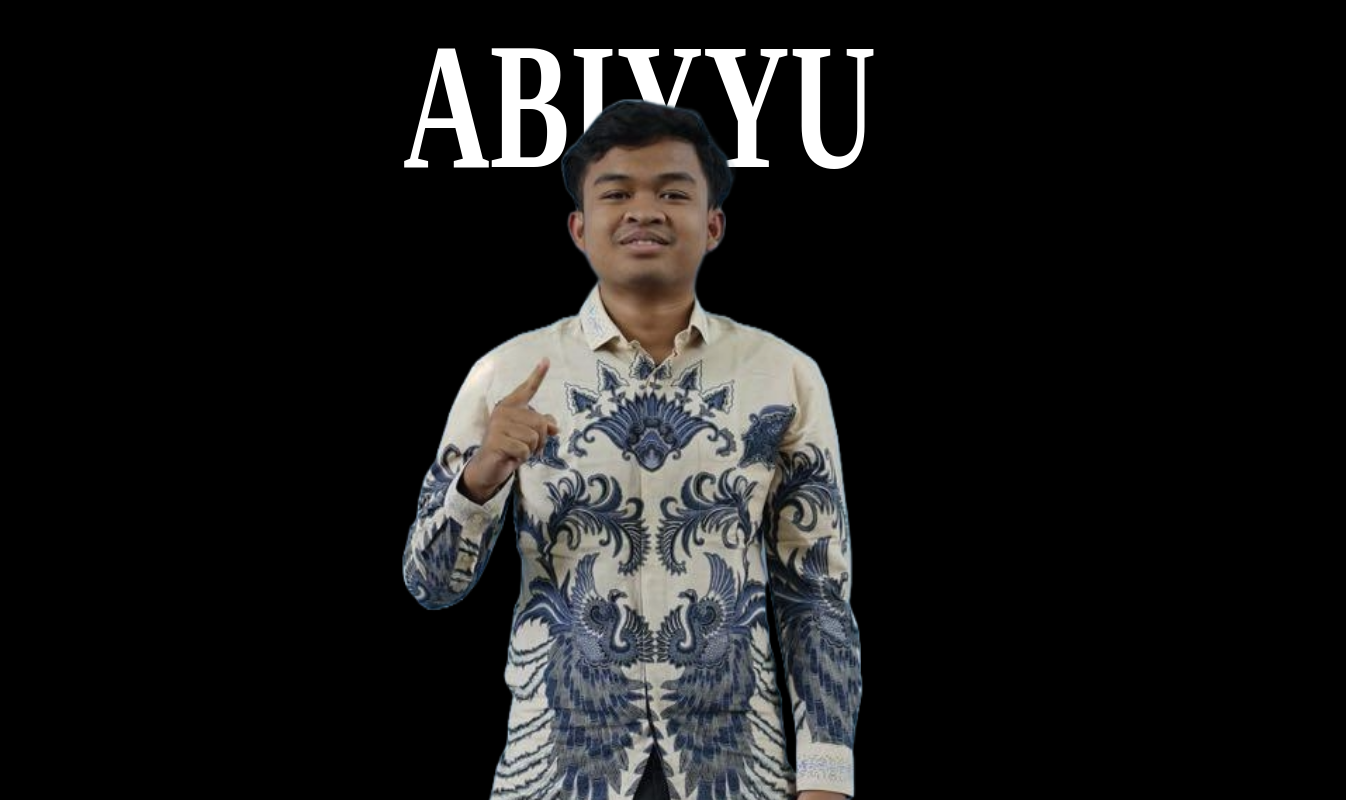
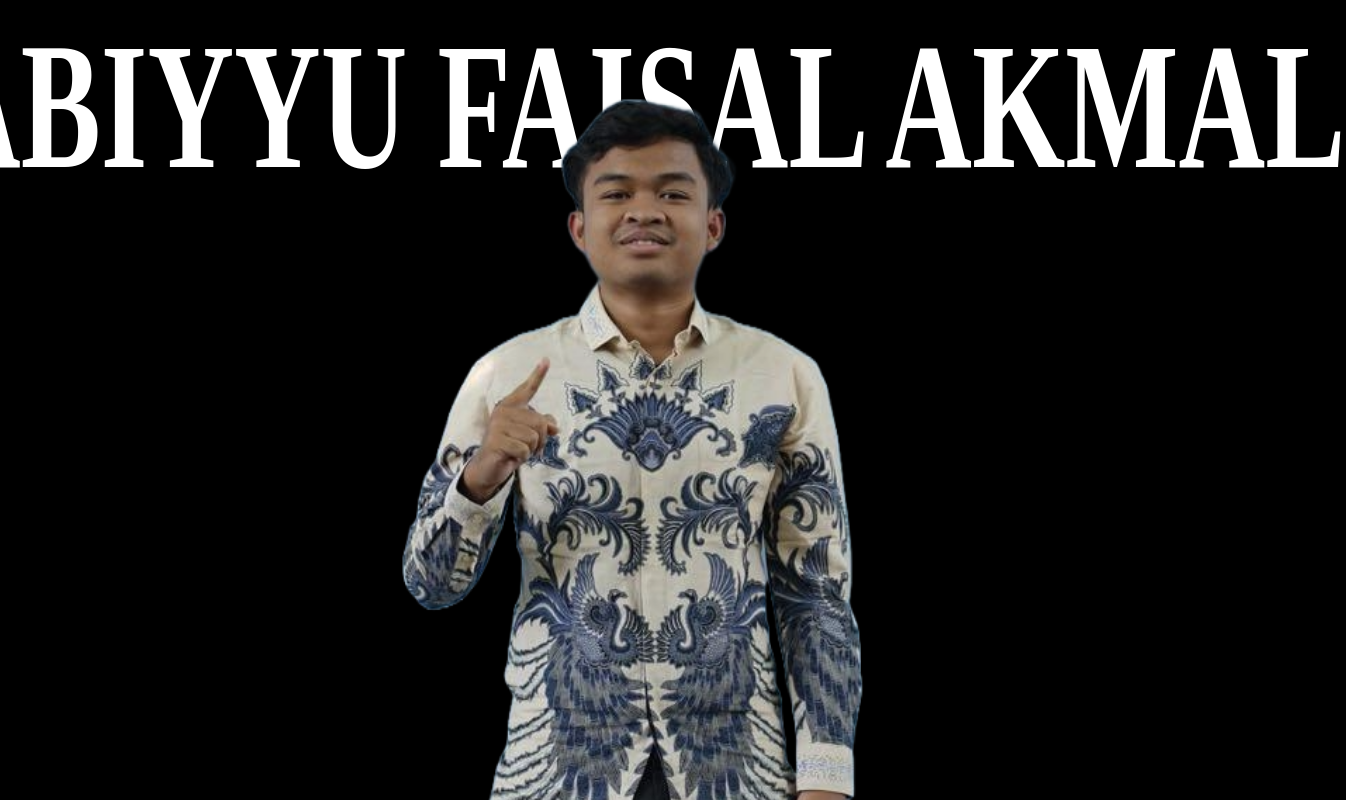
Before and after one commit to faisalganteng1265/Personal-Website, a Next.js app: page / in a window 1280 px wide. Shown: the top 800 px of the page, 1346 px wide, since content can reach past the window. Built offline with nearby package versions, Linux system fonts and the light colour scheme.

Commit message:
Update header text to include full name

```diff
--- a/src/app/page.tsx
+++ b/src/app/page.tsx
@@ -13,7 +13,7 @@ export default function Home() {
             whiteSpace: 'nowrap'
           }}
         >
-          ABIYYU
+          ABIYYU FAISAL AKMAL
 
 
         </h1>
```
